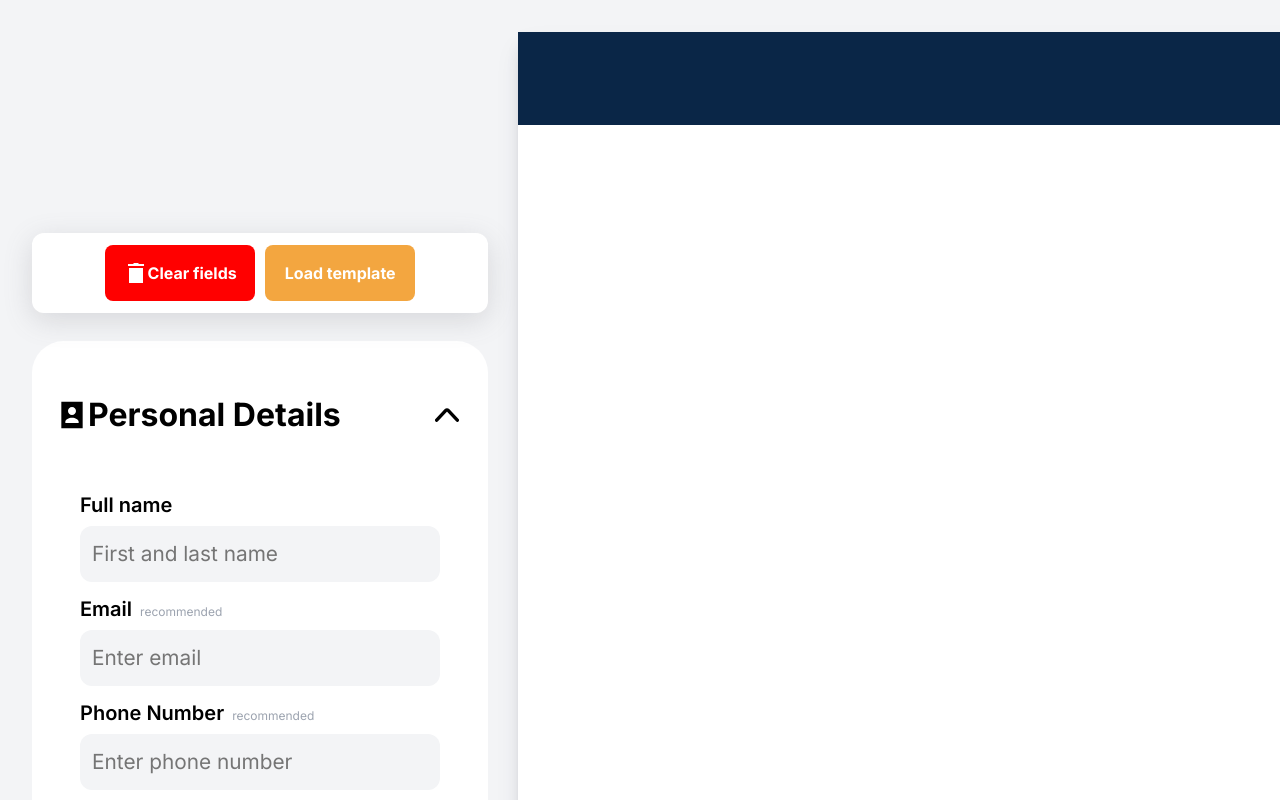
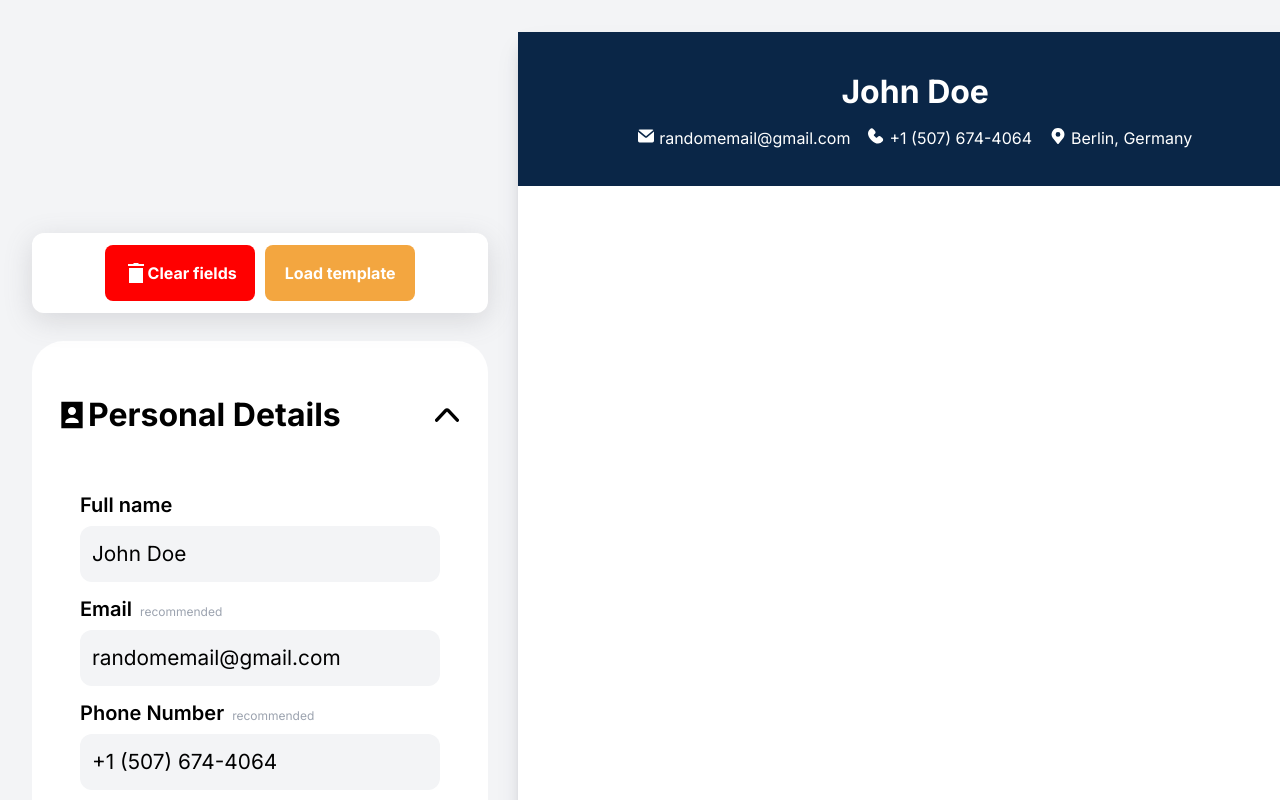
Before and after one commit to Ventorix/React-CV-App, a React (Vite) app: page / in a window 1280 px wide. Shown: the top 800 px of the page. Built offline with nearby package versions, Linux system fonts and the light colour scheme.

Commit message:
Added useEffect for template preload

```diff
--- a/src/components/ResumeTopBlock.jsx
+++ b/src/components/ResumeTopBlock.jsx
@@ -4,7 +4,7 @@ import { SmallSVG } from '../UI/svg/svg';
 function ResumeTopBlock(props) {
 	return (
 		<StyledResumeTopBlock>
-			<h1>{props.info.name}</h1>
+			<h1 style={{ margin: '0' }}>{props.info.name}</h1>
 			<StyledContactInfoBlock>
 				<div>
 					{props.info.email ? <SmallSVG src='../src/assets/email.svg' alt='Email'></SmallSVG> : ''}
--- a/src/components/TemplateBlock.jsx
+++ b/src/components/TemplateBlock.jsx
@@ -1,4 +1,5 @@
 import { StyledTemplateBlock } from './styled_components/editSidebarStyles';
+import { useEffect } from 'react';
 import Button from '../UI/button/Button';
 function TemplateBlock(props) {
 	function clearInfo() {
@@ -14,6 +15,8 @@ function TemplateBlock(props) {
 		});
 	}
 
+	useEffect(loadTemplate, []);
+
 	return (
 		<StyledTemplateBlock>
 			<Button color={'red'} onClick={clearInfo}>
--- a/src/components/styled_components/resumeStyles.jsx
+++ b/src/components/styled_components/resumeStyles.jsx
@@ -19,10 +19,14 @@ export const StyledResume = styled.div`
 `;
 
 export const StyledResumeTopBlock = styled.div`
+	display: flex;
+	flex-direction: column;
+	justify-content: center;
 	color: ${(props) => props.theme.$white};
 	background-color: ${(props) => props.theme.$primary};
 	text-align: center;
 	padding: 36px 24px;
+	gap: 10px;
 `;
 
 export const StyledContactInfoBlock = styled.div`
```
